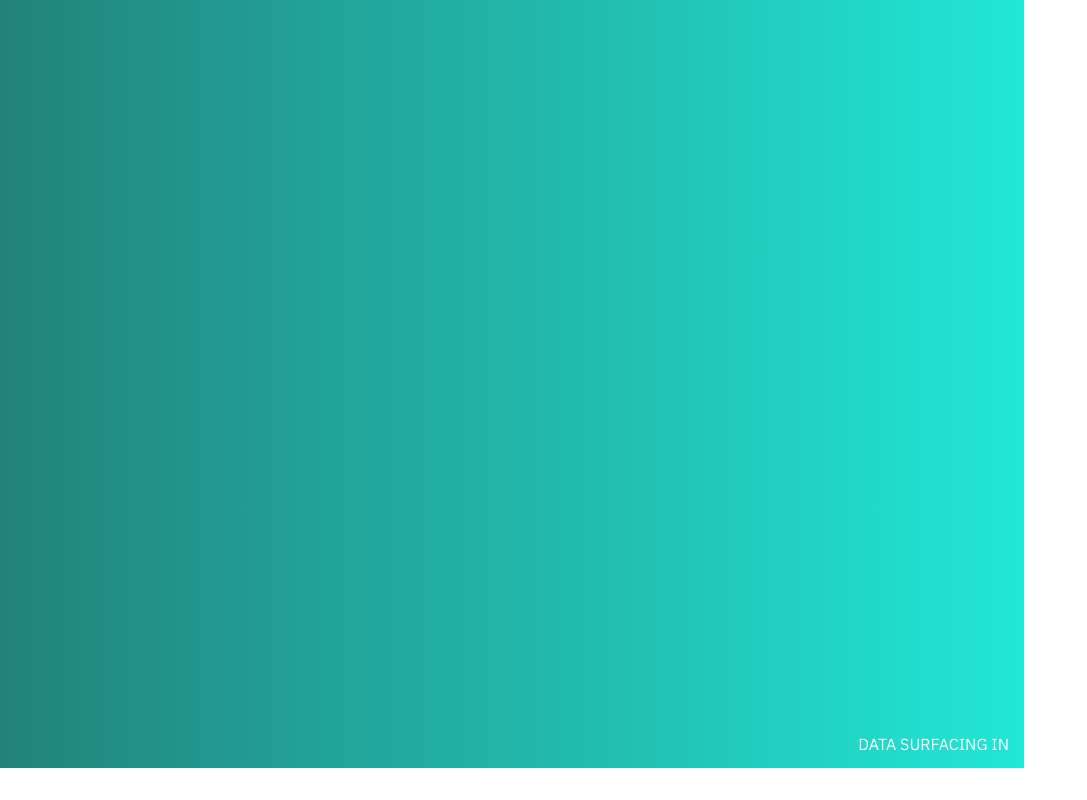
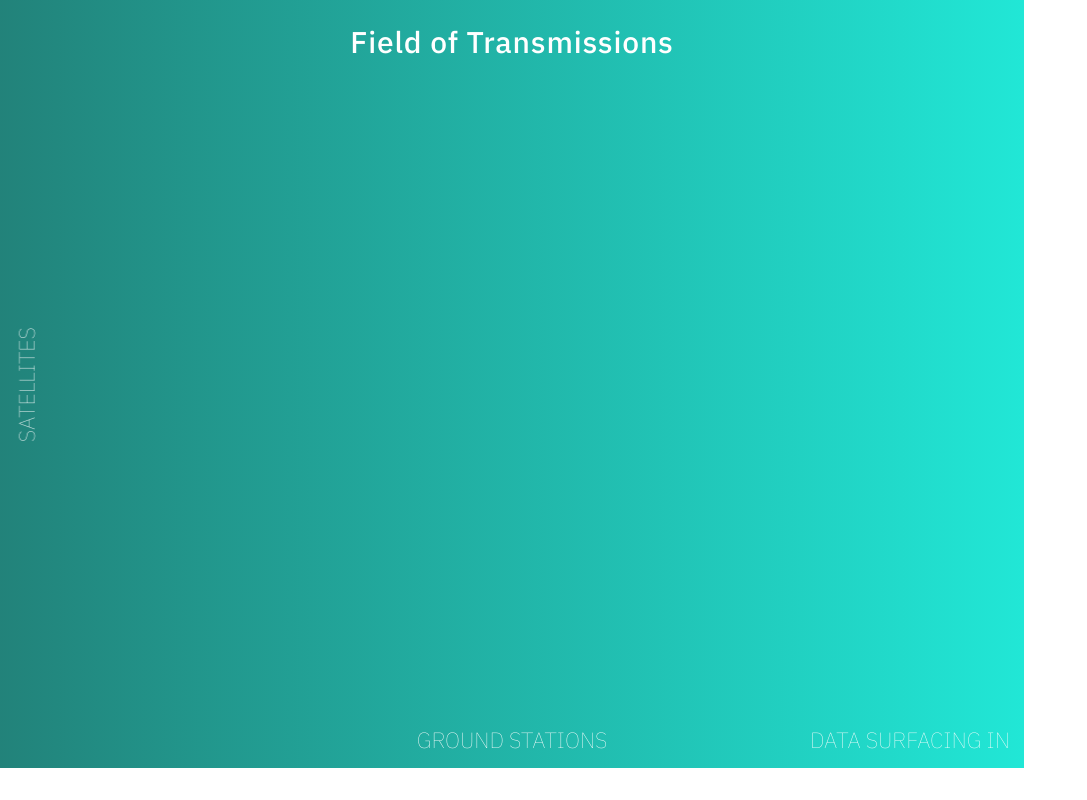
Before and after one commit to openspaceobservatory/rose, an Electron app: page screen-2.html in a window 1300 px wide. Shown: the whole page, without its empty margins (0-1087 px from the left). Drawn offline with nearby package versions, Linux system fonts and the light colour scheme; no server answers.

Commit message:
Updated screen 2

```diff
--- a/assets/scss/main.scss
+++ b/assets/scss/main.scss
@@ -43,14 +43,6 @@ strong {
   line-height: 28px;
 }
 
-.description-axis {
-  color: #fff;
-  fill: #fff;
-  font-size: 24px;
-  font-family: 'IBM Plex Sans', monospace;
-  line-height: 32px;
-}
-
 .description-icon {
   color: #fff;
   fill: #fff;
@@ -66,9 +58,11 @@ strong {
 }
 
 .observation-title {
-  font-size: 28px;
+  font-size: 30px;
   padding: 25px 0;
-  font-weight: 300;
+  font-weight: 500;
+  text-align: center;
+  letter-spacing: 0.05rem;
 }
 
 /* Marquee */
@@ -279,8 +273,30 @@ Screen 3
 	max-width: 80vw;
 }
 
+.axis-labels {
+  color: #fff;
+  font-family: 'IBM Plex Sans';
+  font-size: 22px;
+  font-weight: 100;
+  text-transform: uppercase;
+}
+
 .countdown-container {
   position: absolute;
-  bottom: 15px;
-  right: 15px;
+  bottom: 16px;
+  right: 14px;
 }
+
+.x-description {
+  position: absolute;
+  bottom: 16px;
+  width: 100%;
+  text-align: center;
+}
+
+.y-description {
+  position: fixed;
+  transform: rotate(-90deg);
+  top: 372px;
+  left: -31px;
+}
--- a/screen-2.html
+++ b/screen-2.html
@@ -2,7 +2,7 @@
 <html>
 <head>
   <title>ROSE</title>
-  <link href="https://fonts.googleapis.com/css?family=IBM+Plex+Mono:400,400i|IBM+Plex+Sans:400,500,500i&amp;subset=latin-ext" rel="stylesheet">
+  <link href="https://fonts.googleapis.com/css?family=IBM+Plex+Mono:400,400i|IBM+Plex+Sans:100,400,500,500i&amp;subset=latin-ext" rel="stylesheet">
   <link href="assets/dist/css/normalize.css" rel="stylesheet">
   <link href="assets/dist/css/main.css" rel="stylesheet">
   <script src="https://cdnjs.cloudflare.com/ajax/libs/d3/4.13.0/d3.min.js">
@@ -14,11 +14,25 @@
       <p class="description-axis">TRANSMISSION</p>
     </div>-->
 
+    <div class="axis-labels x-description">
+      Ground Stations
+    </div>
+
+    <div class="axis-labels y-description">
+      Satellites
+    </div>
+
+    <div class="observation-title">
+      Field of Transmissions
+    </div>
+
     <div id="content">
       <svg class="battleship"></svg>
     </div>
 
-    <div class="countdown-container">DATA SURFACING IN <span id="countdown"></span></div>
+    <div class="axis-labels countdown-container">
+      DATA SURFACING IN <span id="countdown"></span>
+    </div>
 
   </div>
   <script src="screen-2.js">
--- a/screen-2.js
+++ b/screen-2.js
@@ -78,27 +78,6 @@ function initializeD3() {
               .attr("fill", "#fff")
               .attr("cx", axesMargin)
               .attr("cy", d => yScale(d.norad_cat_id))
-
-  // Text label for the X axis
-  svgContainer.append("text")
-    .attr("transform",
-          "translate(" + (x/2) + " ," +
-                         (y - axesMargin/3) + ")")
-    .style("text-anchor", "middle")
-    .attr("fill", "#fff")
-    .attr('class','description-axis')
-    .text("Ground Stations")
-
-  // Text label for the Y axis
-  svgContainer.append("text")
-    .attr("transform", "translate(0,0)")
-    .attr("transform", "rotate(-90)")
-    .attr("y", axesMargin/3)
-    .attr("x", 0 - y/2)
-    .style("text-anchor", "middle")
-    .attr("fill", "#fff")
-    .attr('class','description-axis')
-    .text("Satellites");
 }
 
 function observationColor(observation) {
```
Also changed, not shown: screen-3.html (+0 -4 lines), assets/dist/css/main.css.
